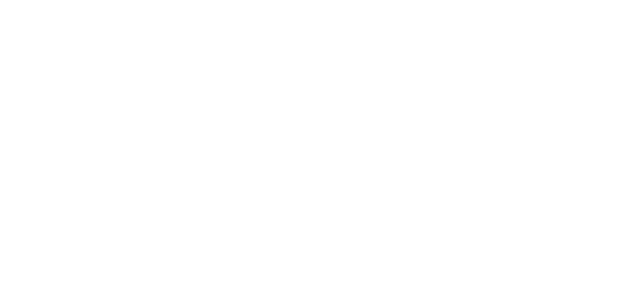
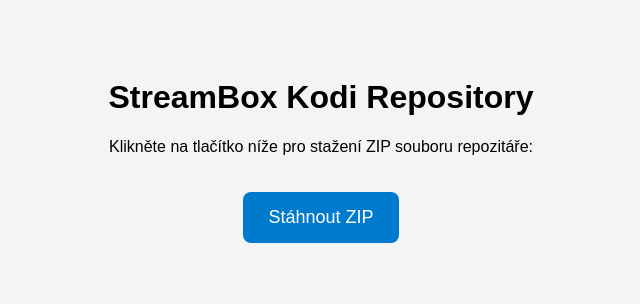
Before and after one commit to Johnysko/repository.johnysko, a plain HTML site: page index.html in a window 1280 px wide. Shown: the whole page, without its empty margins (319-959 px from the left). Drawn offline with Linux system fonts and the light colour scheme.

Commit message:
Add HTML structure for StreamBox Repo page

```diff
--- a/index.html
+++ b/index.html
@@ -1 +1,34 @@
-<a href="repository.johnysko.zip" download>
+<!DOCTYPE html>
+<html lang="cs">
+<head>
+    <meta charset="UTF-8">
+    <meta name="viewport" content="width=device-width, initial-scale=1.0">
+    <title>StreamBox Repo</title>
+    <style>
+        body {
+            font-family: Arial, sans-serif;
+            background-color: #f4f4f4;
+            text-align: center;
+            padding: 50px;
+        }
+        a.download-button {
+            display: inline-block;
+            margin-top: 20px;
+            padding: 15px 25px;
+            font-size: 18px;
+            color: white;
+            background-color: #007acc;
+            text-decoration: none;
+            border-radius: 8px;
+        }
+        a.download-button:hover {
+            background-color: #005f99;
+        }
+    </style>
+</head>
+<body>
+    <h1>StreamBox Kodi Repository</h1>
+    <p>Klikněte na tlačítko níže pro stažení ZIP souboru repozitáře:</p>
+    <a class="download-button" href="repository.johnysko" download>Stáhnout ZIP</a>
+</body>
+</html>
```
